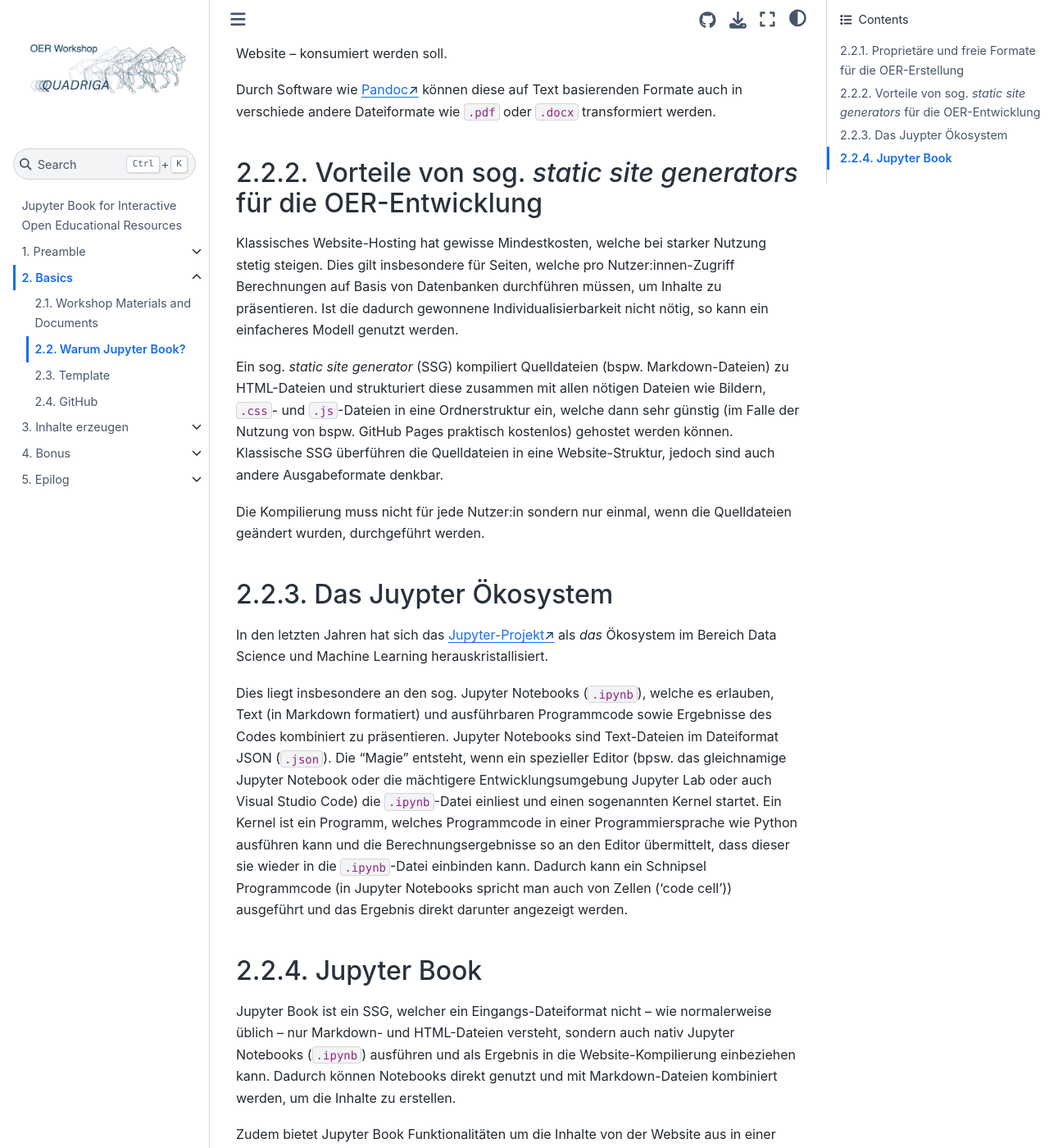
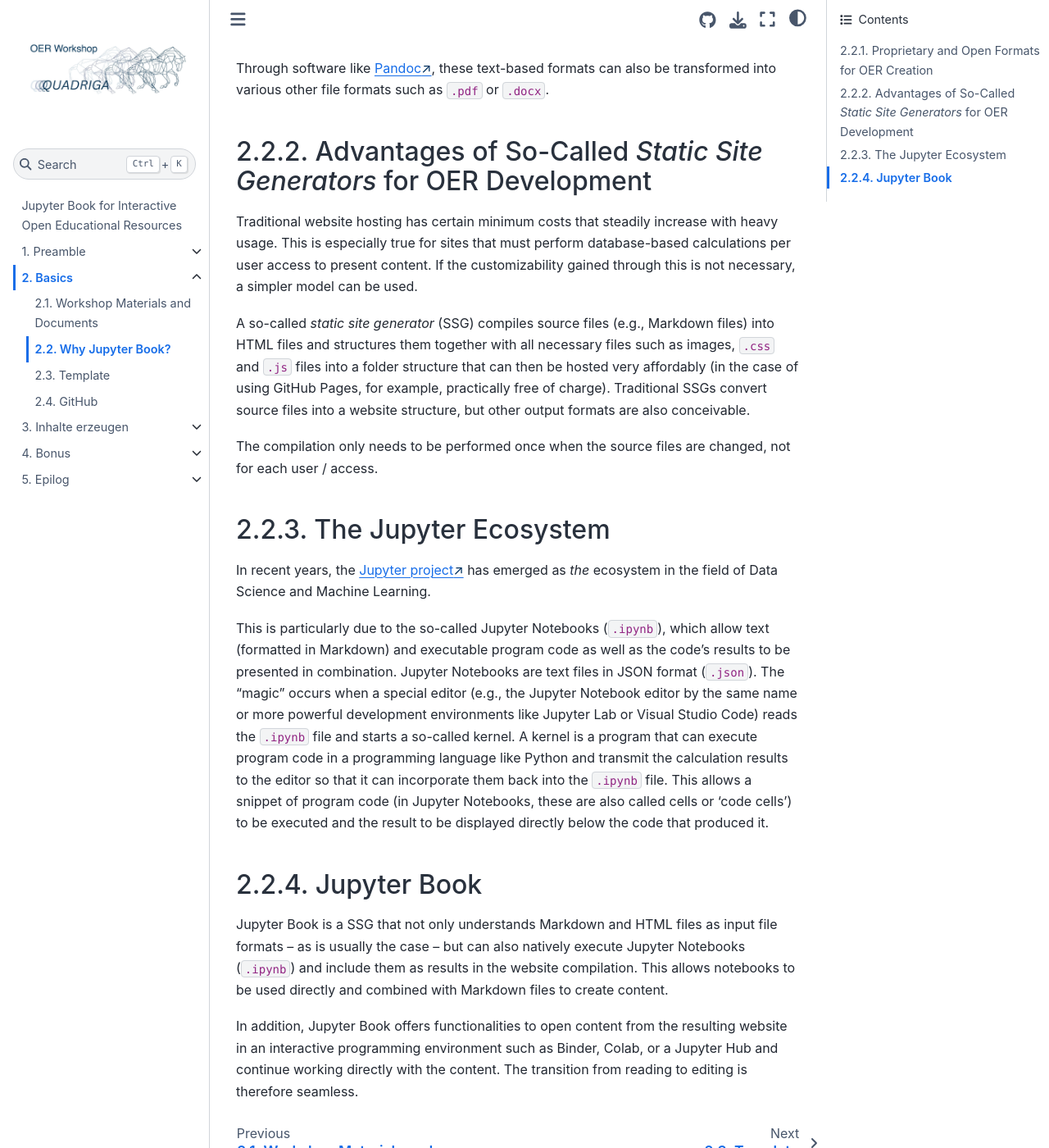
Before and after one commit to quadriga-dk/OER-Workshop, a Jupyter Book: the page built from basics/jupyter_book.md, in a window 1280 px wide and 1400 px high, scrolled down 404 px. Shown: the whole window at 82% size. Built offline with Jupyter Book 1.0.4 settings and Sphinx 7.4.7 and the Sphinx Book theme 1.1.4, drawn with Linux system fonts in a browser that asks for light colours; pages that are not in the unit, such as notebooks, are missing from menus; some of the changed text lies outside the part shown.

Commit message:
feat: translate basics/jupyter_book.md

```diff
--- a/basics/jupyter_book.md
+++ b/basics/jupyter_book.md
@@ -1,25 +1,25 @@
-# Warum Jupyter Book?
+# Why Jupyter Book?
 
-## Proprietäre und freie Formate für die OER-Erstellung
-Open Educational Resources sollten möglichst mit freier Software bearbeit- und nutzbar sowie möglichst in freien Standardformaten verfasst sein. Einfache Text-Dateien stellen hierfür eine besonders gute Lösung dar.
+## Proprietary and Open Formats for OER Creation
+Open Educational Resources should ideally be editable and usable with free software and should be written in open standard formats whenever possible. Simple text files provide a particularly good solution for this purpose.
 
-Auch wenn klassische Text-Dateien (`.txt`) durchaus genutzt werden können, so bieten sich <a href="https://de.wikipedia.org/wiki/Auszeichnungssprache" target="_blank" class="external-link">Auszeichnungssprachen</a> wie HTML (`.html`) oder <a href="https://daringfireball.net/projects/markdown/" target="_blank" class="external-link">Markdown (`.md`)</a> an, um die Inhalte strukturell und typographisch für das Lesen aufzubereiten. Die hier genannten Auszeichnungssprachen eignen sich besonders für ein Endprodukt, das im Browser – als Website – konsumiert werden soll.
+While classic text files (`.txt`) can certainly be used, <a href="https://en.wikipedia.org/wiki/Markup_language" target="_blank" class="external-link">markup languages</a> such as HTML (`.html`) or <a href="https://daringfireball.net/projects/markdown/" target="_blank" class="external-link">Markdown (`.md`)</a> are well-suited for structurally and typographically preparing content for reading. The markup languages mentioned here are particularly suitable for an end product that is intended to be consumed in a browser – as a website.
 
-Durch Software wie <a href="https://pandoc.org/index.html" target="_blank" class="external-link">Pandoc</a> können diese auf Text basierenden Formate auch in verschiede andere Dateiformate wie `.pdf` oder `.docx` transformiert werden.
+Through software like <a href="https://pandoc.org/index.html" target="_blank" class="external-link">Pandoc</a>, these text-based formats can also be transformed into various other file formats such as `.pdf` or `.docx`.
 
-## Vorteile von sog. _static site generators_ für die OER-Entwicklung
-Klassisches Website-Hosting hat gewisse Mindestkosten, welche bei starker Nutzung stetig steigen. Dies gilt insbesondere für Seiten, welche pro Nutzer:innen-Zugriff Berechnungen auf Basis von Datenbanken durchführen müssen, um Inhalte zu präsentieren. Ist die dadurch gewonnene Individualisierbarkeit nicht nötig, so kann ein einfacheres Modell genutzt werden.
+## Advantages of So-Called _Static Site Generators_ for OER Development
+Traditional website hosting has certain minimum costs that steadily increase with heavy usage. This is especially true for sites that must perform database-based calculations per user access to present content. If the customizability gained through this is not necessary, a simpler model can be used.
 
-Ein sog. _static site generator_ (SSG) kompiliert Quelldateien (bspw. Markdown-Dateien) zu HTML-Dateien und strukturiert diese zusammen mit allen nötigen Dateien wie Bildern, `.css`- und `.js`-Dateien in eine Ordnerstruktur ein, welche dann sehr günstig (im Falle der Nutzung von bspw. GitHub Pages praktisch kostenlos) gehostet werden können. Klassische SSG überführen die Quelldateien in eine Website-Struktur, jedoch sind auch andere Ausgabeformate denkbar.
+A so-called _static site generator_ (SSG) compiles source files (e.g., Markdown files) into HTML files and structures them together with all necessary files such as images, `.css` and `.js` files into a folder structure that can then be hosted very affordably (in the case of using GitHub Pages, for example, practically free of charge). Traditional SSGs convert source files into a website structure, but other output formats are also conceivable.
 
-Die Kompilierung muss nicht für jede Nutzer:in sondern nur einmal, wenn die Quelldateien geändert wurden, durchgeführt werden.
+The compilation only needs to be performed once when the source files are changed, not for each user / access.
 
-## Das Juypter Ökosystem
-In den letzten Jahren hat sich das <a href="https://jupyter.org" target="_blank" class="external-link">Jupyter-Projekt</a> als _das_ Ökosystem im Bereich Data Science und Machine Learning herauskristallisiert.
+## The Jupyter Ecosystem
+In recent years, the <a href="https://jupyter.org" target="_blank" class="external-link">Jupyter project</a> has emerged as _the_ ecosystem in the field of Data Science and Machine Learning.
 
-Dies liegt insbesondere an den sog. Jupyter Notebooks (`.ipynb`), welche es erlauben, Text (in Markdown formatiert) und ausführbaren Programmcode sowie Ergebnisse des Codes kombiniert zu präsentieren. Jupyter Notebooks sind Text-Dateien im Dateiformat JSON (`.json`). Die "Magie" entsteht, wenn ein spezieller Editor (bpsw. das gleichnamige Jupyter Notebook oder die mächtigere Entwicklungsumgebung Jupyter Lab oder auch Visual Studio Code) die `.ipynb`-Datei einliest und einen sogenannten Kernel startet. Ein Kernel ist ein Programm, welches Programmcode in einer Programmiersprache wie Python ausführen kann und die Berechnungsergebnisse so an den Editor übermittelt, dass dieser sie wieder in die `.ipynb`-Datei einbinden kann. Dadurch kann ein Schnipsel Programmcode (in Jupyter Notebooks spricht man auch von Zellen ('code cell')) ausgeführt und das Ergebnis direkt darunter angezeigt werden.
+This is particularly due to the so-called Jupyter Notebooks (`.ipynb`), which allow text (formatted in Markdown) and executable program code as well as the code's results to be presented in combination. Jupyter Notebooks are text files in JSON format (`.json`). The "magic" occurs when a special editor (e.g., the Jupyter Notebook editor by the same name or more powerful development environments like Jupyter Lab or Visual Studio Code) reads the `.ipynb` file and starts a so-called kernel. A kernel is a program that can execute program code in a programming language like Python and transmit the calculation results to the editor so that it can incorporate them back into the `.ipynb` file. This allows a snippet of program code (in Jupyter Notebooks, these are also called cells or 'code cells') to be executed and the result to be displayed directly below the code that produced it.
 
 ## Jupyter Book
-Jupyter Book ist ein SSG, welcher ein Eingangs-Dateiformat nicht – wie normalerweise üblich – nur Markdown- und HTML-Dateien versteht, sondern auch nativ Jupyter Notebooks (`.ipynb`) ausführen und als Ergebnis in die Website-Kompilierung einbeziehen kann. Dadurch können Notebooks direkt genutzt und mit Markdown-Dateien kombiniert werden, um die Inhalte zu erstellen.
+Jupyter Book is a SSG that not only understands Markdown and HTML files as input file formats – as is usually the case – but can also natively execute Jupyter Notebooks (`.ipynb`) and include them as results in the website compilation. This allows notebooks to be used directly and combined with Markdown files to create content.
 
-Zudem bietet Jupyter Book Funktionalitäten um die Inhalte von der Website aus in einer interaktiven Programmierumgebung wie Binder, Colab oder einem Jupyter Hub zu öffnen und mit den Inhalten direkt weiterzuarbeiten. Der Übergang von der lesenden zur bearbeitenden Nutzung ist also fließend.
+In addition, Jupyter Book offers functionalities to open content from the resulting website in an interactive programming environment such as Binder, Colab, or a Jupyter Hub and continue working directly with the content. The transition from reading to editing is therefore seamless.
```
